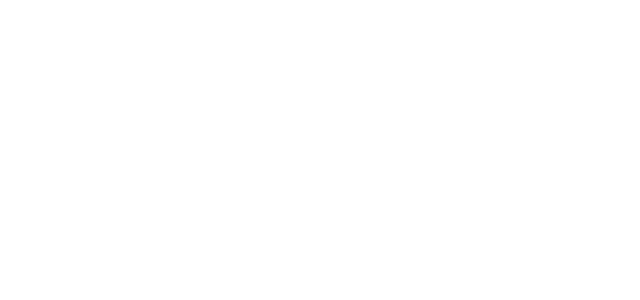
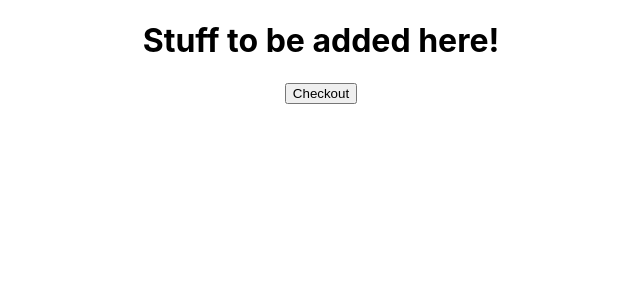
Before and after one commit to aardito2143/Onlinebookstore-group-4, a React (Create React App) app: page /checkout in a window 1280 px wide. Before the commit this address had no page. Shown: the top 300 px of the page, without its empty margins (319-959 px from the left). Built offline with nearby package versions, Linux system fonts and the light colour scheme.

Commit message:
added stripe barebones data to app

```diff
--- a/package.json
+++ b/package.json
@@ -3,6 +3,7 @@
   "version": "0.1.0",
   "private": true,
   "dependencies": {
+    "@stripe/stripe-js": "^1.48.0",
     "@testing-library/jest-dom": "^5.16.5",
     "@testing-library/react": "^13.4.0",
     "@testing-library/user-event": "^13.5.0",
@@ -13,6 +14,7 @@
     "react-dom": "^18.2.0",
     "react-router-dom": "^6.8.1",
     "react-scripts": "5.0.1",
+    "stripe": "^11.13.0",
     "web-vitals": "^2.1.4"
   },
   "proxy": "http://localhost:3001",
--- a/src/App.jsx
+++ b/src/App.jsx
@@ -1,6 +1,8 @@
 import { BrowserRouter as Router, Routes, Route } from 'react-router-dom';
 import Login from "./scenes/Login/Login";
 import Register from "./scenes/Register/Register";
+import Checkout from "./scenes/Checkout/Checkout";
+import Success from './scenes/Checkout/Success';
 import './App.css';
 
 export default function App() {
@@ -10,6 +12,9 @@ export default function App() {
         <Routes>
           <Route path='/login' element={<Login />} />
           <Route path='/register' element={<Register />} />
+          <Route path='/checkout' element={<Checkout />} />
+          <Route path='/success' element={<Success />} />
+
         </Routes>
       </Router>
     </div>
--- /dev/null
+++ b/src/lib/getStripe.js
@@ -0,0 +1,11 @@
+import { loadStripe } from '@stripe/stripe-js';
+
+let stripePromise;
+const getStripe = () => {
+  if (!stripePromise) {
+    stripePromise = loadStripe("pk_test_kqHC9ZEH7shB7jdWTNbkluqm");
+  }
+  return stripePromise;
+};
+
+export default getStripe;
--- /dev/null
+++ b/src/scenes/Checkout/Checkout.jsx
@@ -0,0 +1,29 @@
+import getStripe from "../../lib/getStripe";
+import Success from "./Success";
+
+export default function Checkout() {
+    async function handleCheckout() {
+        const stripe = await getStripe();
+        const { error } = await stripe.redirectToCheckout({
+          lineItems: [
+            {
+              price: "price_1MiQhgBFILIPC5HySc0EDdTE",
+              quantity: 1,
+            },
+          ],
+          mode: 'payment',
+          successUrl: `http://localhost:3000/success`,
+          cancelUrl: `http://localhost:3000/cancel`,
+          customerEmail: 'adam.ardito@yahoo.com',
+        });
+        console.warn(error.message);
+      }
+
+
+    return (
+        <div className='checkout-container'>
+            <h1>Stuff to be added here!</h1>
+            <button onClick={handleCheckout}>Checkout</button>
+        </div>
+    )
+};
--- /dev/null
+++ b/src/scenes/Checkout/Success.jsx
@@ -0,0 +1,8 @@
+export default function Success() {
+
+    return (
+        <div className='success-container'>
+            <h1>Thank you! A confirmation email has been sent to your email listed!</h1>
+        </div>
+    )
+};
```
Also changed, not shown: 2 other files (tests, documents, lock files or other folders).
